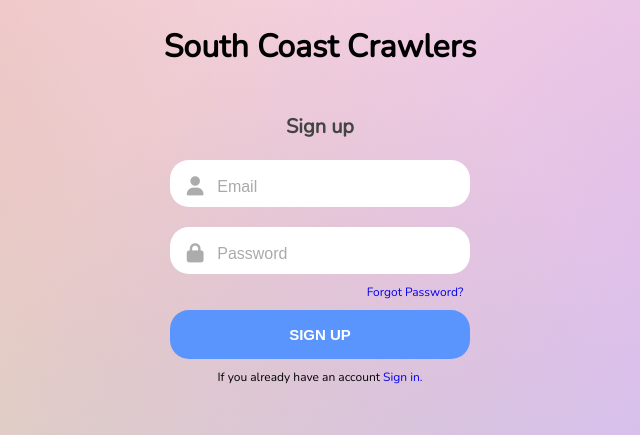
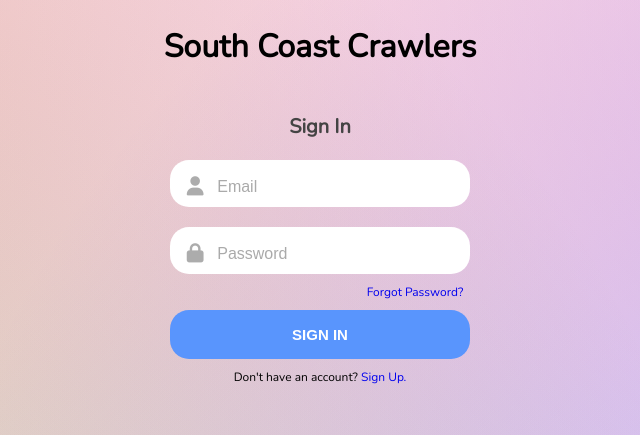
Before and after one commit to areason1410/south-coast-crawlers, a website: page public/login.html in a window 1280 px wide. Shown: the top 435 px of the page, 320-960 px from the left. Drawn offline with nearby package versions, Linux system fonts and the light colour scheme.

Commit message:
changed a couple things

```diff
--- a/public/Login.html
+++ b/public/login.html
@@ -6,8 +6,8 @@
     <meta http-equiv="X-UA-Compatible" content="IE=edge">
     <meta name="viewport" content="width=device-width, initial-scale=1.0">
     <title>RC South Coast Crawlers</title>
-    <link rel="stylesheet" href="resources/css/Login.css">
-    <link rel="stylesheet" href="resources/css/Background.css">
+    <link rel="stylesheet" href="resources/css/login.css">
+    <link rel="stylesheet" href="resources/css/background.css">
     <link rel="stylesheet" href="resources/css/fonts.css">
     <link rel="stylesheet" href="resources/css/colours.css">
     <script
@@ -23,7 +23,7 @@
          <div class="signin-signup">
              <h1 class="Header">South Coast Crawlers</h1>
             <form action="" class="sign-in-form">
-                <h2 class="title">Sign up</h2>
+                <h2 class="title">Sign In</h2>
                 <div class="input-field">
                     <i class="fas fa-user"></i>
                     <input type="text" placeholder="Email">
@@ -38,9 +38,9 @@
                         <label id="FP">Forgot Password?</label>
                     </a>
                 </div>
-                <input type="submit" value="Sign up" class="btn solid">
+                <input type="submit" value="Sign In" class="btn solid">
                 <div class="SI">
-                If you already have an account <a href="#" class="SI"><label id="SI">Sign in.</label></a>
+                Don't have an account? <a href="#" class="SI"><label id="SI">Sign Up.</label></a>
                 </div>
 
                 </div>
```
Also changed, not shown: public/resources/css/background.css (renamed from public/resources/css/Background.css), public/resources/css/login.css (renamed from public/resources/css/Login.css).
